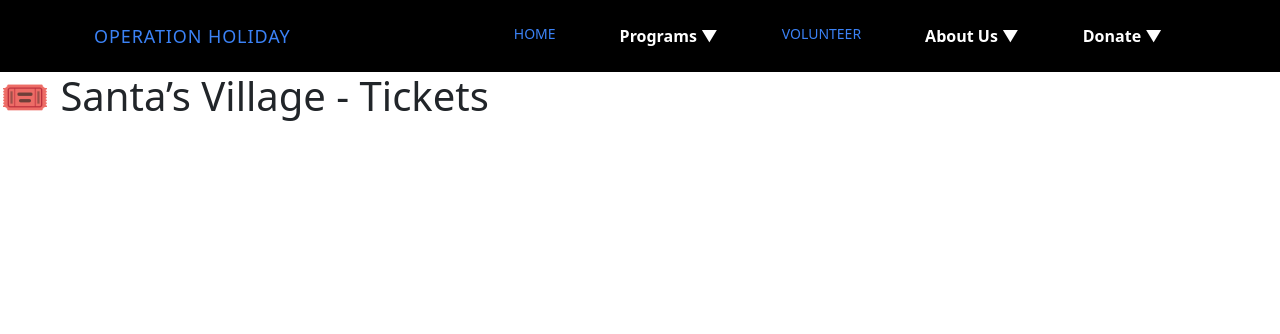
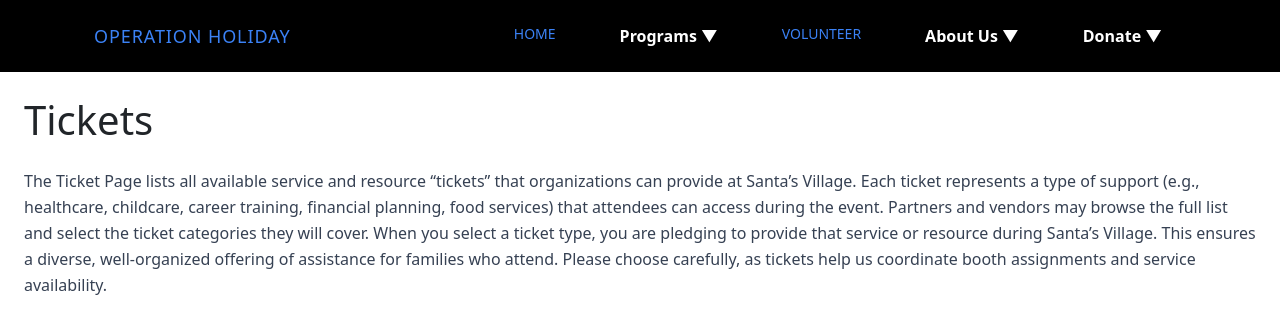
Before and after one commit to powerchangeslivesinc/operationholiday, a React app in the folder frontend/: page /programs/santasvillage/tickets in a window 1280 px wide. Shown: the top 334 px of the page. Built offline with nearby package versions, Linux system fonts and the light colour scheme; the HTML template or start-up script is replaced by a standard one.

Commit message:
began bringing over tickets page

```diff
--- a/frontend/src/layout/PartnerRegistrationLayout.tsx
+++ b/frontend/src/layout/PartnerRegistrationLayout.tsx
@@ -1,6 +1,6 @@
 import React from "react";
 import "bootstrap/dist/css/bootstrap.min.css"; // include Bootstrap
-import "bootstrap/dist/js/bootstrap.bundle.min.js";
+
 
 
 const PartnerRegistrationLayout: React.FC<{ children: React.ReactNode }> = ({ children }) => {
--- a/frontend/src/pages/Programs/SantasVillage/Tickets.tsx
+++ b/frontend/src/pages/Programs/SantasVillage/Tickets.tsx
@@ -1,3 +1,20 @@
-export default function Tickets() {
-  return <h1 className="text-2xl font-bold">🎟️ Santa’s Village - Tickets</h1>;
-}
+import React from "react";
+//import AppLayout from "../layout/AppLayout"; // adjust the import path based on your project structure
+
+const Tickets: React.FC = () => {
+  return (
+      <div className="p-6">
+        <h1 className="text-3xl font-bold mb-4">Tickets</h1>
+        <p className="text-gray-700 leading-relaxed">
+          The Ticket Page lists all available service and resource “tickets” that organizations can provide at Santa’s Village.
+          Each ticket represents a type of support (e.g., healthcare, childcare, career training, financial planning, food services)
+          that attendees can access during the event. Partners and vendors may browse the full list and select the ticket categories
+          they will cover. When you select a ticket type, you are pledging to provide that service or resource during Santa’s Village.
+          This ensures a diverse, well-organized offering of assistance for families who attend. Please choose carefully, as tickets
+          help us coordinate booth assignments and service availability.
+        </p>
+      </div>
+  );
+};
+
+export default Tickets;
```
Also changed, not shown: frontend/src/layout/AppLayout.tsx (added).
